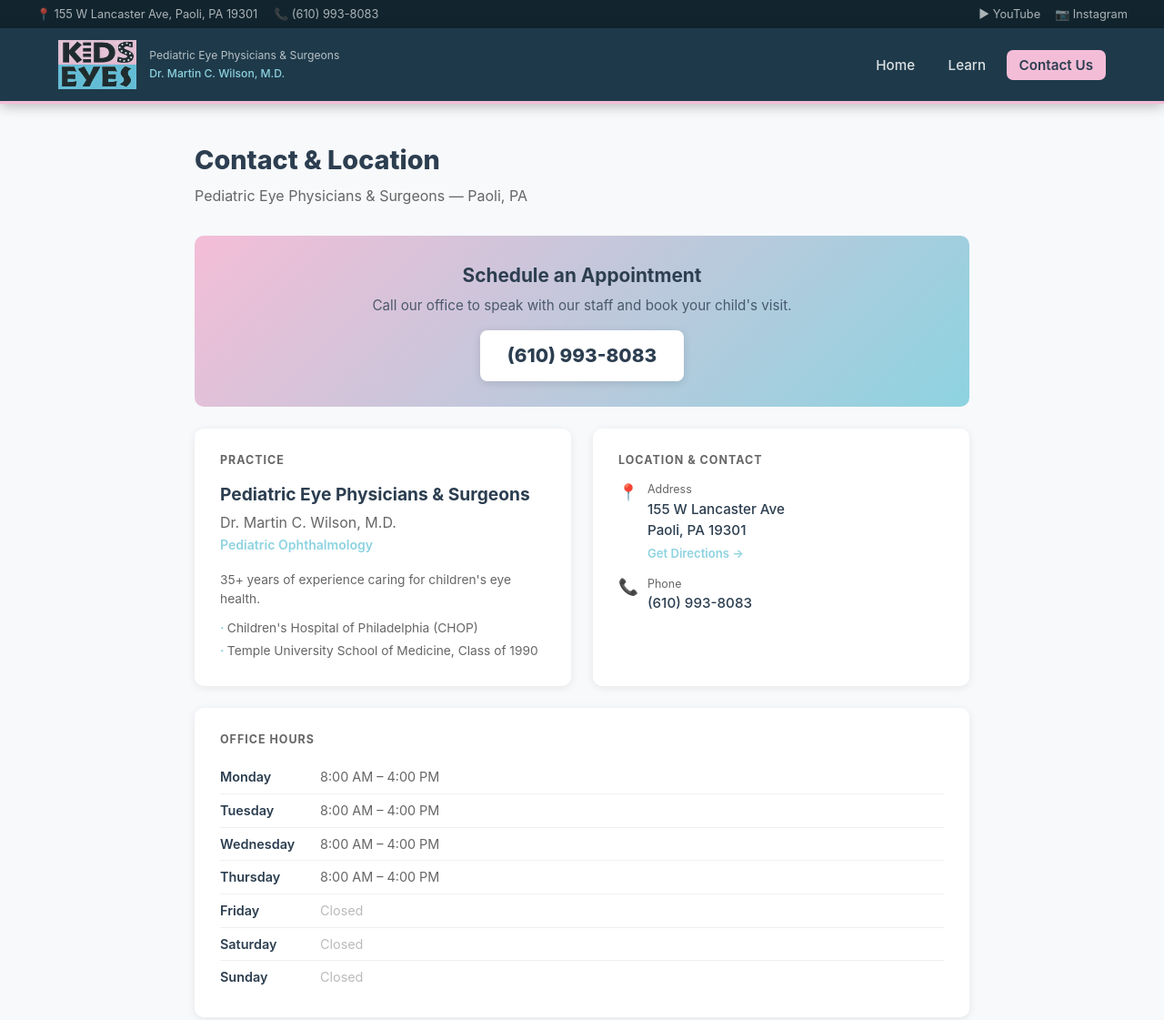
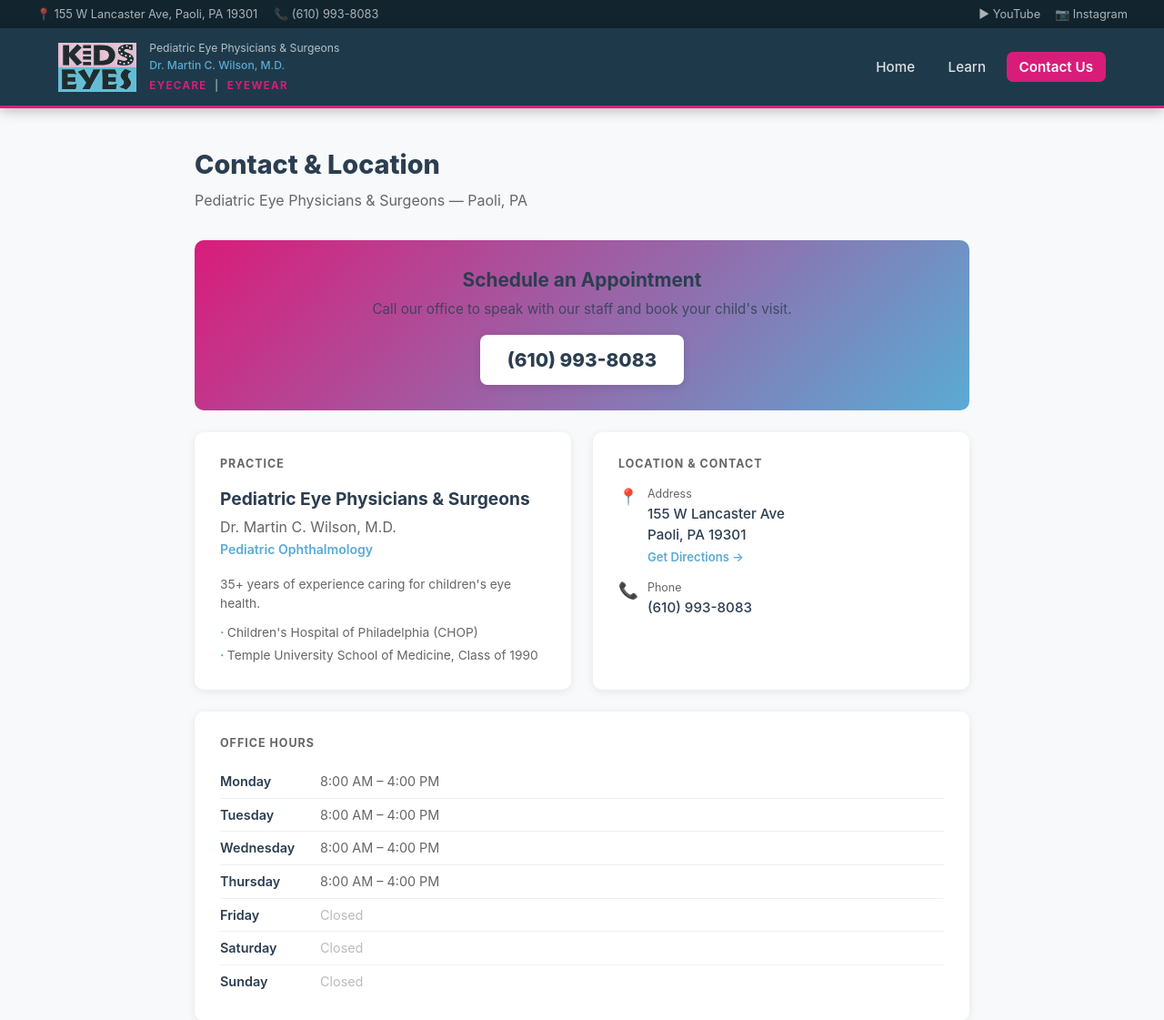
Before and after one commit to alexturkana/kids-eyes, a Flask app: page /contact in a window 1280 px wide. Shown: the top 1121 px of the page at 91% size. Run offline with Flask 3, Linux system fonts and the light colour scheme.

Commit message:
Update brand colors to match new logo, add EyeCare | EyeWear slogan to header
Co-Authored-By: Claude Sonnet 4.6 <noreply@anthropic.com>

```diff
--- a/templates/contact.html
+++ b/templates/contact.html
@@ -9,8 +9,8 @@
     *, *::before, *::after { box-sizing: border-box; margin: 0; padding: 0; }
 
     :root {
-      --pink:   #F4BDD7;
-      --blue:   #8DD3E0;
+      --pink:   #D91C7A;
+      --blue:   #5AABD4;
       --dark:   #2C3E50;
       --gray:   #666;
       --light:  #F7F9FB;
@@ -71,6 +71,15 @@
       color: var(--blue);
       font-weight: 500;
     }
+    .logo-tagline {
+      font-size: 0.72rem;
+      font-weight: 700;
+      letter-spacing: 0.12em;
+      text-transform: uppercase;
+      color: rgba(255,255,255,0.45);
+      margin-top: 3px;
+    }
+    .logo-tagline span { color: var(--pink); }
     .site-nav a {
       margin-left: 4px;
       text-decoration: none;
@@ -82,7 +91,7 @@
       transition: background 0.18s, color 0.18s;
     }
     .site-nav a:hover { background: rgba(255,255,255,0.12); color: #fff; }
-    .site-nav a.active { background: var(--pink); color: var(--dark); font-weight: 600; }
+    .site-nav a.active { background: var(--pink); color: #fff; font-weight: 600; }
 
     /* ── Page ── */
     .page {
@@ -369,6 +378,7 @@
       <div class="logo-text-group">
         <span class="logo-sub">Pediatric Eye Physicians &amp; Surgeons</span>
         <span class="logo-sub doctor">Dr. Martin C. Wilson, M.D.</span>
+        <span class="logo-tagline"><span>EyeCare</span> &nbsp;|&nbsp; <span>EyeWear</span></span>
       </div>
     </a>
     <nav class="site-nav">
```
Also changed, not shown: templates/index.html (+14 -4 lines).
